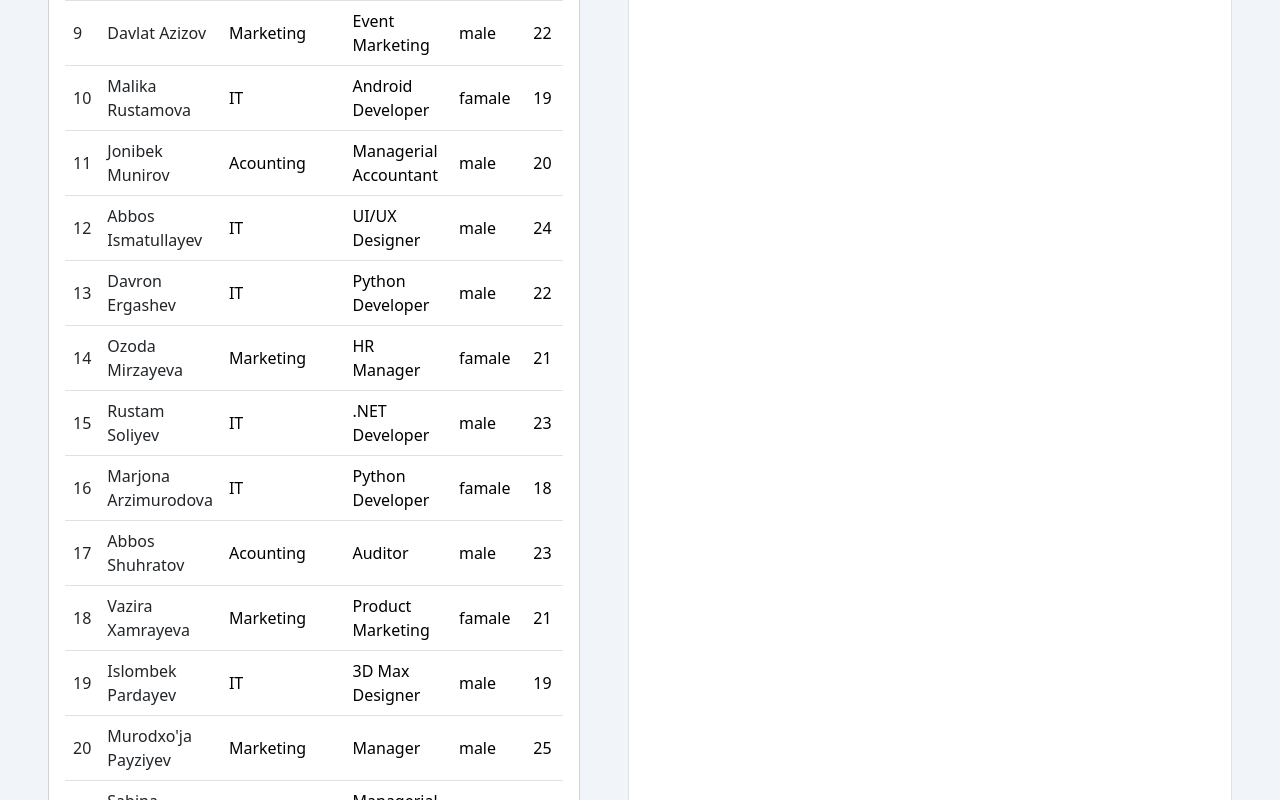
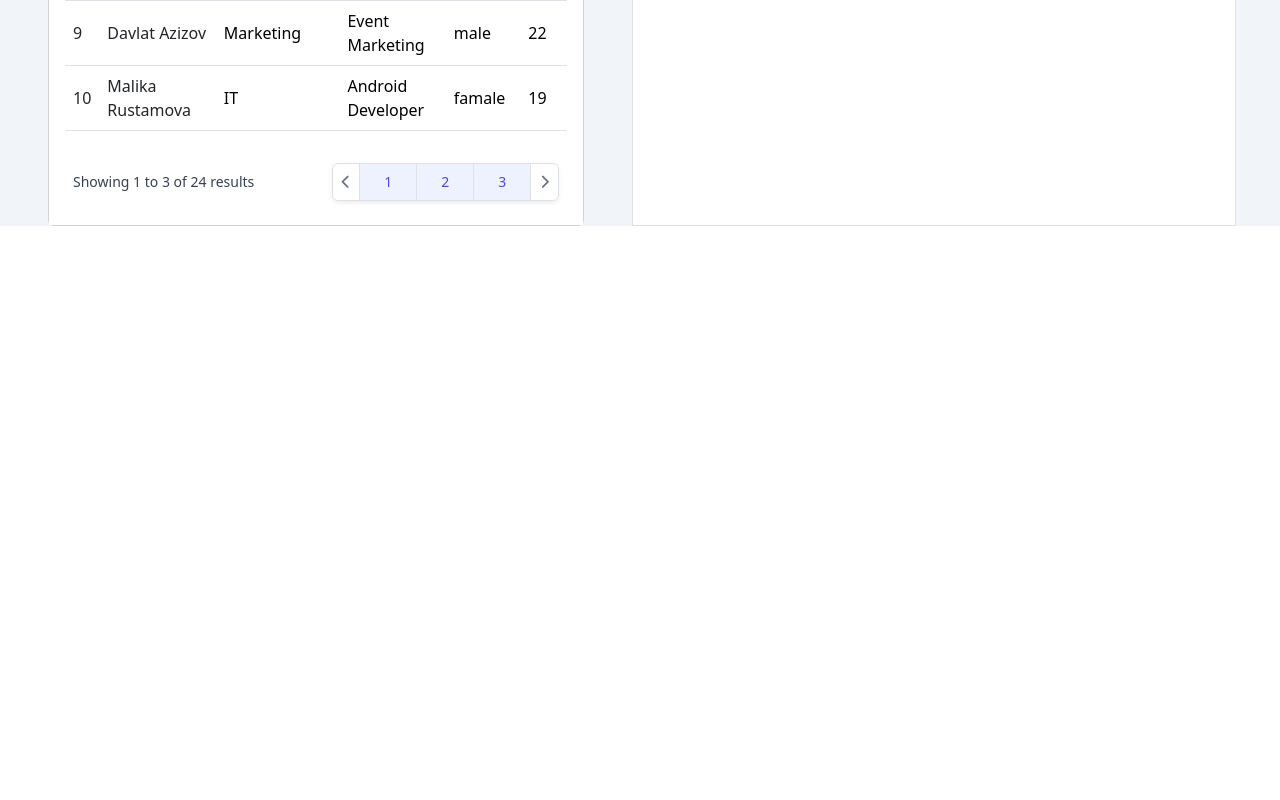
Before and after one commit to ValisherBotirov/UIC-Group-Task, a Vue app: page / in a window 1280 px wide. Shown: the part 860-1660 px from the top of the page. After the commit the page ends 1086 px from the top, so only its background shows below. Built offline with nearby package versions, Linux system fonts and the light colour scheme; data requests are answered from the project's data file; some icons are missing.

Commit message:
Paginatsiyani qo'shdim

```diff
--- a/package.json
+++ b/package.json
@@ -5,9 +5,10 @@
   "scripts": {
     "serve": "vue-cli-service serve",
     "build": "vue-cli-service build",
-    "tail":"npx tailwindcss -i ./src/input.css -o ./public/output.css --watch"
+    "tail": "npx tailwindcss -i ./src/input.css -o ./public/output.css --watch"
   },
   "dependencies": {
+    "@vue-hero-icons/solid": "^1.7.2",
     "axios": "^0.27.2",
     "core-js": "^3.8.3",
     "json-server": "^0.17.0",
--- a/public/output.css
+++ b/public/output.css
@@ -585,12 +585,32 @@ video {
   }
 }
 
+.sr-only {
+  position: absolute;
+  width: 1px;
+  height: 1px;
+  padding: 0;
+  margin: -1px;
+  overflow: hidden;
+  clip: rect(0, 0, 0, 0);
+  white-space: nowrap;
+  border-width: 0;
+}
+
 .absolute {
   position: absolute;
 }
 
 .relative {
   position: relative;
+}
+
+.z-0 {
+  z-index: 0;
+}
+
+.z-10 {
+  z-index: 10;
 }
 
 .mx-\[auto\] {
@@ -626,12 +646,20 @@ video {
   margin-top: 0.5rem;
 }
 
+.ml-3 {
+  margin-left: 0.75rem;
+}
+
 .block {
   display: block;
 }
 
 .flex {
   display: flex;
+}
+
+.inline-flex {
+  display: inline-flex;
 }
 
 .table {
@@ -642,8 +670,16 @@ video {
   display: grid;
 }
 
+.hidden {
+  display: none;
+}
+
 .h-full {
   height: 100%;
+}
+
+.h-5 {
+  height: 1.25rem;
 }
 
 .w-full {
@@ -654,8 +690,20 @@ video {
   width: 100px;
 }
 
+.w-5 {
+  width: 1.25rem;
+}
+
+.flex-1 {
+  flex: 1 1 0%;
+}
+
 .transform {
   transform: translate(var(--tw-translate-x), var(--tw-translate-y)) rotate(var(--tw-rotate)) skewX(var(--tw-skew-x)) skewY(var(--tw-skew-y)) scaleX(var(--tw-scale-x)) scaleY(var(--tw-scale-y));
+}
+
+.cursor-pointer {
+  cursor: pointer;
 }
 
 .grid-cols-3 {
@@ -714,8 +762,24 @@ video {
   gap: 1.25rem;
 }
 
+.-space-x-px > :not([hidden]) ~ :not([hidden]) {
+  --tw-space-x-reverse: 0;
+  margin-right: calc(-1px * var(--tw-space-x-reverse));
+  margin-left: calc(-1px * calc(1 - var(--tw-space-x-reverse)));
+}
+
 .rounded-md {
   border-radius: 0.375rem;
+}
+
+.rounded-l-md {
+  border-top-left-radius: 0.375rem;
+  border-bottom-left-radius: 0.375rem;
+}
+
+.rounded-r-md {
+  border-top-right-radius: 0.375rem;
+  border-bottom-right-radius: 0.375rem;
 }
 
 .border {
@@ -734,6 +798,10 @@ video {
   border-bottom-width: 1px;
 }
 
+.border-t {
+  border-top-width: 1px;
+}
+
 .border-none {
   border-style: none;
 }
@@ -746,6 +814,21 @@ video {
 .border-slate-300 {
   --tw-border-opacity: 1;
   border-color: rgb(203 213 225 / var(--tw-border-opacity));
+}
+
+.border-gray-200 {
+  --tw-border-opacity: 1;
+  border-color: rgb(229 231 235 / var(--tw-border-opacity));
+}
+
+.border-gray-300 {
+  --tw-border-opacity: 1;
+  border-color: rgb(209 213 219 / var(--tw-border-opacity));
+}
+
+.border-indigo-500 {
+  --tw-border-opacity: 1;
+  border-color: rgb(99 102 241 / var(--tw-border-opacity));
 }
 
 .border-b-black {
@@ -771,6 +854,11 @@ video {
 .bg-neutral-400 {
   --tw-bg-opacity: 1;
   background-color: rgb(163 163 163 / var(--tw-bg-opacity));
+}
+
+.bg-indigo-50 {
+  --tw-bg-opacity: 1;
+  background-color: rgb(238 242 255 / var(--tw-bg-opacity));
 }
 
 .p-\[24px\] {
@@ -813,6 +901,11 @@ video {
 .px-5 {
   padding-left: 1.25rem;
   padding-right: 1.25rem;
+}
+
+.px-2 {
+  padding-left: 0.5rem;
+  padding-right: 0.5rem;
 }
 
 .pt-6 {
@@ -906,6 +999,11 @@ video {
   font-size: 18px;
 }
 
+.text-sm {
+  font-size: 0.875rem;
+  line-height: 1.25rem;
+}
+
 .font-semibold {
   font-weight: 600;
 }
@@ -938,6 +1036,21 @@ video {
   color: rgb(249 115 22 / var(--tw-text-opacity));
 }
 
+.text-gray-700 {
+  --tw-text-opacity: 1;
+  color: rgb(55 65 81 / var(--tw-text-opacity));
+}
+
+.text-gray-500 {
+  --tw-text-opacity: 1;
+  color: rgb(107 114 128 / var(--tw-text-opacity));
+}
+
+.text-indigo-600 {
+  --tw-text-opacity: 1;
+  color: rgb(79 70 229 / var(--tw-text-opacity));
+}
+
 .shadow-sm {
   --tw-shadow: 0 1px 2px 0 rgb(0 0 0 / 0.05);
   --tw-shadow-colored: 0 1px 2px 0 var(--tw-shadow-color);
@@ -960,6 +1073,11 @@ video {
 .placeholder\:text-slate-400::placeholder {
   --tw-text-opacity: 1;
   color: rgb(148 163 184 / var(--tw-text-opacity));
+}
+
+.hover\:bg-gray-50:hover {
+  --tw-bg-opacity: 1;
+  background-color: rgb(249 250 251 / var(--tw-bg-opacity));
 }
 
 .hover\:text-white:hover {
@@ -989,9 +1107,40 @@ video {
 }
 
 @media (min-width: 640px) {
+  .sm\:flex {
+    display: flex;
+  }
+
+  .sm\:hidden {
+    display: none;
+  }
+
+  .sm\:flex-1 {
+    flex: 1 1 0%;
+  }
+
+  .sm\:items-center {
+    align-items: center;
+  }
+
+  .sm\:justify-between {
+    justify-content: space-between;
+  }
+
+  .sm\:px-6 {
+    padding-left: 1.5rem;
+    padding-right: 1.5rem;
+  }
+
   .sm\:text-sm {
     font-size: 0.875rem;
     line-height: 1.25rem;
+  }
+}
+
+@media (min-width: 768px) {
+  .md\:inline-flex {
+    display: inline-flex;
   }
 }
 
--- a/src/views/HomeView.vue
+++ b/src/views/HomeView.vue
@@ -33,7 +33,8 @@
     class="home flex flex-col-reverse xl:grid xl:grid-cols-[3fr_2fr] bg-slate-100 pt-4 px-5 gap-5"
   >
     <!-- Xodimlar ro'yxati -->
-    <div class="card grid-row-start-2 xl:grid-row-start-1">
+    <div>
+      <div class="card">
         <div class="card-header bg-white border-b-none border-none">
           <div class="flex justify-between items-center bg-white pt-3">
             <h6 class="card-title text-xl font-medium">Employee Information</h6>
@@ -59,7 +60,7 @@
               </thead>
               <tbody>
                 <tr
-                v-for="(user, index) in users[0]"
+                  v-for="(user, index) in paginationUser[loopNum]"
                   :key="user"
                   @click="toEmployee(user.id)"
                 >
@@ -74,8 +75,78 @@
             </table>
           </div>
         </div>
+        <!-- pagination -->
+        <div
+          v-if="totalUser"
+          class="bg-white px-4 pb-4 flex items-center justify-between sm:px-6"
+        >
+          <div class="flex-1 flex justify-between sm:hidden">
+            <a
+              href="#"
+              class="relative inline-flex items-center px-4 py-2 border border-gray-300 text-sm font-medium rounded-md text-gray-700 bg-white hover:bg-gray-50"
+            >
+              Previous
+            </a>
+            <a
+              href="#"
+              class="ml-3 relative inline-flex items-center px-4 py-2 border border-gray-300 text-sm font-medium rounded-md text-gray-700 bg-white hover:bg-gray-50"
+            >
+              Next
+            </a>
+          </div>
+          <div
+            class="hidden sm:flex-1 sm:flex sm:items-center sm:justify-between"
+          >
+            <div>
+              <p class="text-sm text-gray-700">
+                Showing
+
+                <span class="font-medium">{{ page }}</span>
+
+                to
+
+                <span class="font-medium">{{ totalPage }}</span>
+
+                of
+
+                <span class="font-medium">{{ totalUser }}</span>
+
+                results
+              </p>
+            </div>
+            <div>
+              <nav
+                class="relative z-0 inline-flex rounded-md shadow-sm -space-x-px"
+                aria-label="Pagination"
+              >
+                <div
+                  @click="prevPage"
+                  class="relative inline-flex items-center px-2 py-2 rounded-l-md border border-gray-300 bg-white text-sm font-medium text-gray-500 hover:bg-gray-50"
+                >
+                  <i class="fa-solid fa-chevron-left"></i>
+                </div>
+                <!-- Current: "z-10 bg-indigo-50 border-indigo-500 text-indigo-600", Default: "bg-white border-gray-300 text-gray-500 hover:bg-gray-50" -->
+                <div
+                  v-for="page in totalPage"
+                  :key="page"
+                  class="z-10 bg-indigo-50 border-indigo-500 text-indigo-600 relative inline-flex items-center px-4 py-2 border text-sm font-medium cursor-pointer"
+                  @click="changePage(page)"
+                >
+                  {{ page }}
                 </div>
 
+                <div
+                  @click="nextPage"
+                  class="relative inline-flex items-center px-2 py-2 rounded-r-md border border-gray-300 bg-white text-sm font-medium text-gray-500 hover:bg-gray-50"
+                >
+                  <i class="fa-solid fa-chevron-right"></i>
+                </div>
+              </nav>
+            </div>
+          </div>
+        </div>
+      </div>
+    </div>
     <!-- Kompaniya malumotlari -->
 
     <div class="border p-3 h-full bg-white">
@@ -149,6 +220,12 @@ export default {
       acountingCount: 0,
       middleAge: 0,
       sumAge: 0,
+      paginationUser: [],
+      limit: 10,
+      page: 1,
+      totalPage: "",
+      totalUser: "",
+      loopNum: 0,
     };
   },
 
@@ -156,6 +233,28 @@ export default {
     // Path bo'yicha chaqirib olish
     toEmployee(id) {
       this.$router.push({ path: `/emplyee/${id}` });
+    },
+
+    changePage(page) {
+      console.log(page);
+      this.page = page;
+      this.loopNum = page - 1;
+      this.getPaginationUser();
+      console.log(this.paginationUser);
+    },
+    nextPage() {
+      if (this.totalPage > this.page) {
+        this.page += 1;
+        this.loopNum = this.page - 1;
+        this.getPaginationUser();
+      }
+    },
+    prevPage() {
+      if (this.page > 1) {
+        this.page -= 1;
+        this.loopNum = this.page - 1;
+        this.getPaginationUser();
+      }
     },
     getOficeInfo() {
       this.allCount = this.users[0].length;
@@ -181,12 +280,26 @@ export default {
         this.middleAge = Math.round(this.sumAge / this.allCount);
       });
     },
+    async getPaginationUser() {
+      const res = await axios.get("http://localhost:3000/users", {
+        params: {
+          _limit: this.limit,
+          _page: this.page,
+        },
+      });
+      console.log(res.data);
+      this.paginationUser.push(res.data);
+      console.log(this.paginationUser);
+      this.totalUser = res.headers["x-total-count"];
+      this.totalPage = Math.ceil(res.headers["x-total-count"] / this.limit);
+    },
   },
 
   async mounted() {
     const res = await axios.get("http://localhost:3000/users");
     this.users.push(res.data);
     this.getOficeInfo();
+    this.getPaginationUser();
   },
 };
 </script>
```
Also changed, not shown: 1 other file (tests, documents, lock files or other folders). Lines whose indentation alone changed are shown as unchanged.
